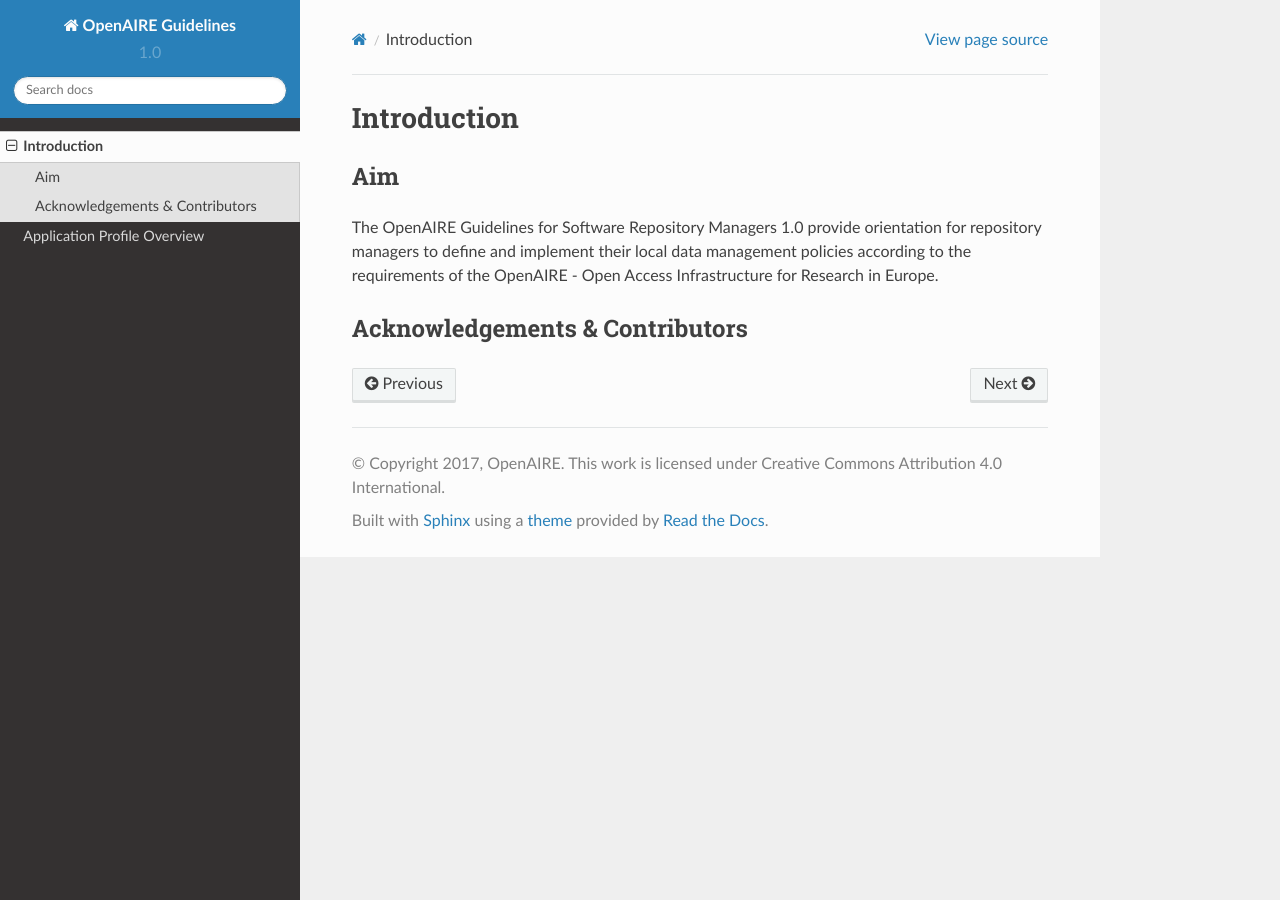
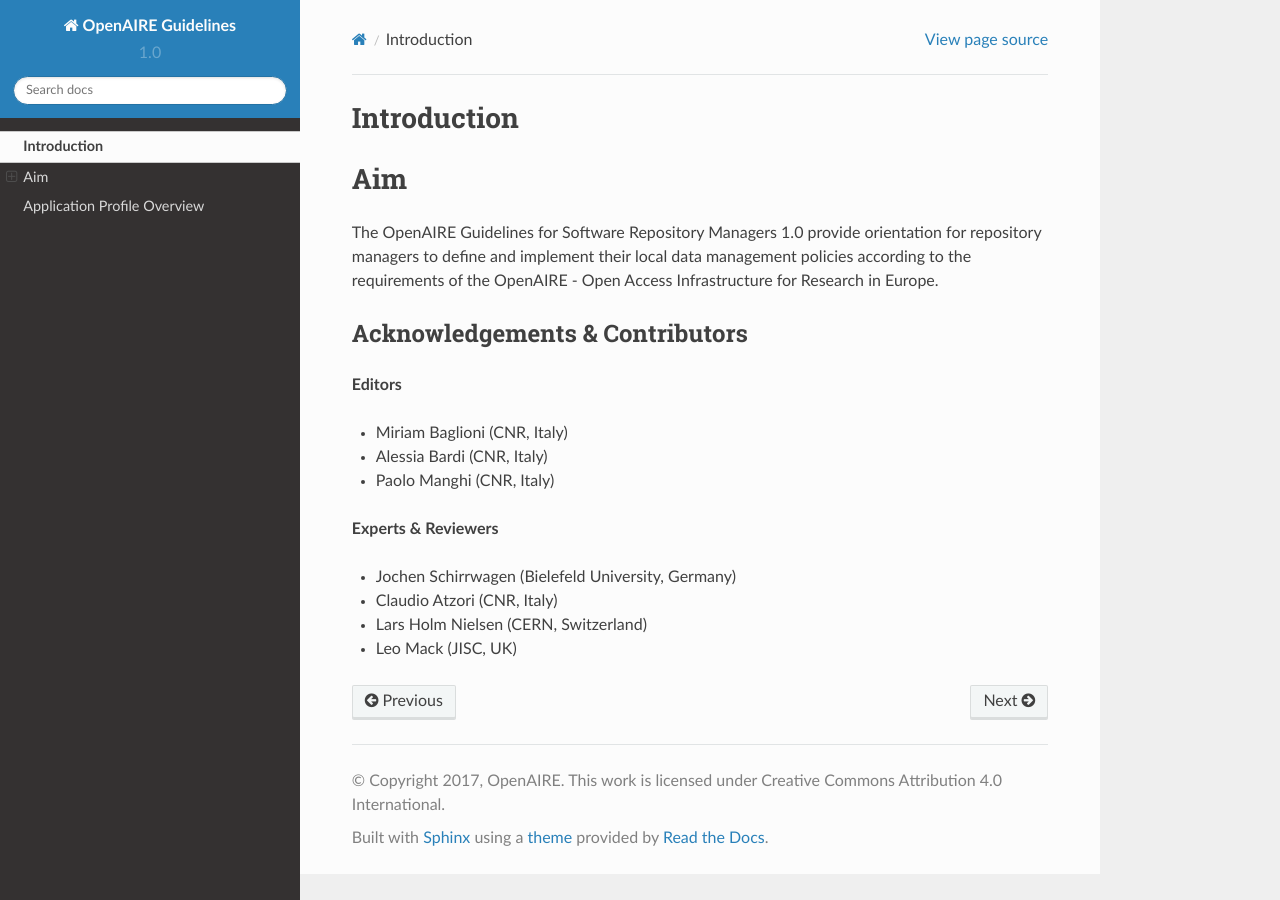
Before and after one commit to mirima2/software_guidelines, a Sphinx documentation site: the page built from docs/source/introduction.rst, in a window 1280 px wide. Built offline with Sphinx 7.4.7 and the Read the Docs theme 2.0.0, drawn with Linux system fonts in a browser that asks for light colours.

Commit message:
refinements

```diff
--- a/docs/source/introduction.rst
+++ b/docs/source/introduction.rst
@@ -4,7 +4,7 @@
 ------------
 
 Aim
-^^^
+---
 The OpenAIRE Guidelines for Software Repository Managers 1.0 provide
 orientation for repository managers to define and implement their local data
 management policies according to the requirements of the OpenAIRE - Open Access
@@ -13,3 +13,17 @@
 
 Acknowledgements & Contributors
 ^^^^^^^^^^^^^^^^^^^^^^^^^^^^^^^
+
+**Editors**
+
+* Miriam Baglioni (CNR, Italy)
+* Alessia Bardi (CNR, Italy)
+* Paolo Manghi (CNR, Italy)
+
+
+**Experts & Reviewers**
+
+* Jochen Schirrwagen (Bielefeld University, Germany)
+* Claudio Atzori (CNR, Italy)
+* Lars Holm Nielsen (CERN, Switzerland)
+* Leo Mack (JISC, UK)
```
